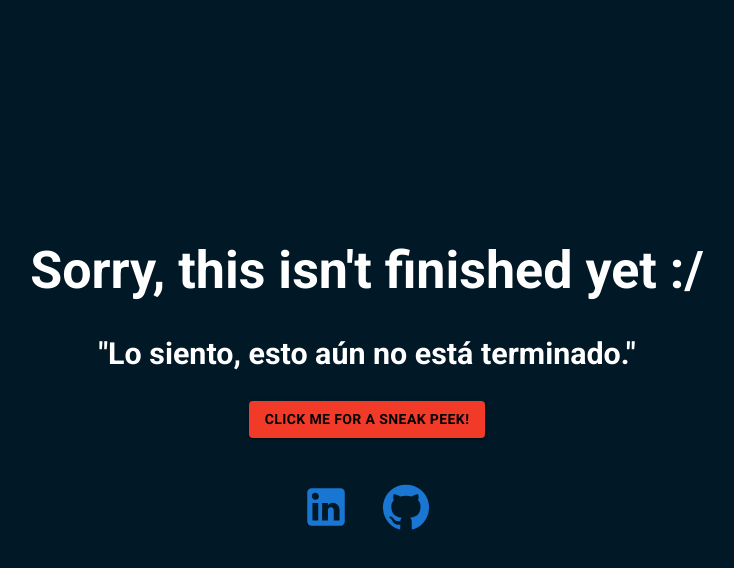
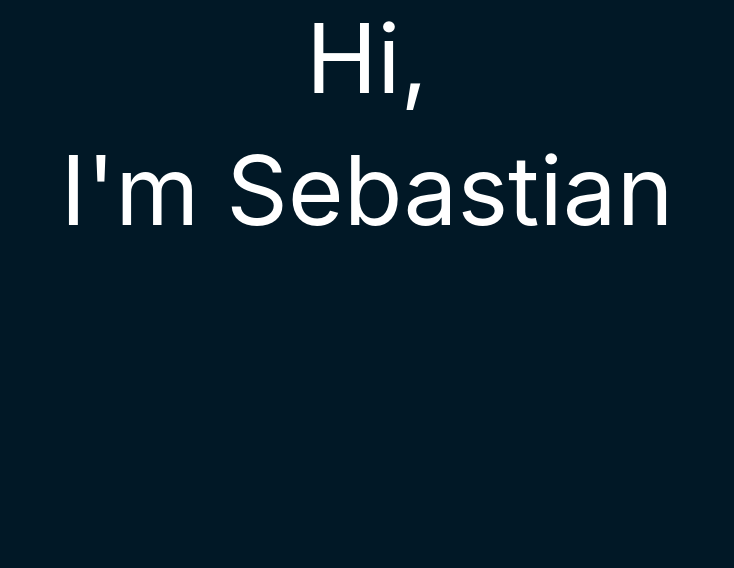
Before and after one commit to her4z/web-cv, a React (Create React App) app: page / in a window 1280 px wide. Shown: the top 568 px of the page, without its empty margins (273-1007 px from the left). Built offline with nearby package versions, Linux system fonts and the light colour scheme.

Commit message:
home cleared and basic text animations added

```diff
--- a/package.json
+++ b/package.json
@@ -14,6 +14,7 @@
     "@types/node": "^12.0.0",
     "@types/react": "^17.0.0",
     "@types/react-dom": "^17.0.0",
+    "animate.css": "^4.1.1",
     "react": "^17.0.2",
     "react-dom": "^17.0.2",
     "react-scripts": "4.0.3",
--- a/src/App.tsx
+++ b/src/App.tsx
@@ -9,6 +9,7 @@ class App extends React.Component {
       <div className="App">
           <link rel="stylesheet" href="https://fonts.googleapis.com/css?family=Roboto:300,400,500,700&display=swap" />
           <link rel="stylesheet" href="https://fonts.googleapis.com/icon?family=Material+Icons" />
+          <link rel="stylesheet" href="https://cdnjs.cloudflare.com/ajax/libs/animate.css/4.1.1/animate.min.css"/>
           <Home></Home>
       </div>
     );
--- a/src/components/Home/Home.css
+++ b/src/components/Home/Home.css
@@ -1,28 +1,15 @@
 @import url('https://fonts.googleapis.com/css2?family=Roboto&display=swap');
-h1{
-    font-family: 'Roboto', sans-serif;
-    text-align: center;
-}
-h3{
-    font-family: 'Roboto', sans-serif;
-    text-align: center;
-}
-.button-troll{
-    font-family: 'Roboto', sans-serif;
-    width: fit-content;
-    margin: 0 auto;
-}
 .container{
     width: 100%;
     background-color: #011826;
     color: white;
-    font-size: calc(10px + 2vmin);
-    margin-top: 30vh;
 }
-.social-buttons{
-    margin-top: 3%;
+.welcome-text{
+    font-size: 6em;
+}
+.welcome-text-first{
     text-align: center;
 }
-.social-icons{
-    padding-left: 5px;
+.welcome-text-second{
+    text-align: center;
 }
--- a/src/components/Home/Home.tsx
+++ b/src/components/Home/Home.tsx
@@ -1,43 +1,44 @@
 import './Home.css';
-import React, { Component } from 'react'
-import { Button } from '@material-ui/core';
-import LinkedInIcon from '@material-ui/icons/LinkedIn';
-import GitHubIcon from '@material-ui/icons/GitHub';
+import React from 'react';
+import Grid from '@material-ui/core/Grid';
 
 
 
 
-export default class Home extends Component {
+export default class Home extends React.Component<{}, any> {
+    constructor(props:any) {
+        super(props);
+        this.state = {
+        };
+    }
+
+    componentDidMount(){
+        this.loadAnimations();
+    }
+
+    loadAnimations(){
+        this.setState({
+            firstAnimation: 'animate__fadeInLeft',
+            secondAnimation: 'animate__fadeInRight'
+        })
+    }
+
     render() {
         return (
             <div className="container" style={{width: '100%', height: '100%'}}>
-                <h1>Sorry, this isn't finished yet :/</h1>
-                <h3>"Lo siento, esto aún no está terminado."</h3>
-                <div className="button-troll">
-                    <Button
-                        target="_blank"
-                        href="https://youtu.be/dQw4w9WgXcQ"
-                        variant="contained"
-                        style={{backgroundColor: '#F23A29', color: 'black', fontWeight: 600}}
-                    >Click me for a sneak peek!</Button>
-                </div>
-                <div className="social-buttons">
-                    <Button
-                    className="button_icon"
-                    href="https://www.linkedin.com/in/sebastianheras/"
-                    target="_blank"
-                    startIcon={<LinkedInIcon className="social-icons" style={{height: '50px', width: '50px'}}/>}
-                    classes={{ startIcon: 'social-icons' }}
+                <Grid container spacing={2}>
+                    <Grid item xs={12} className="welcome-text">
+                        <div className={`welcome-text-first animate__animated ${this.state.firstAnimation}`}>
+                            <text>Hi,</text>
+                        </div>
+                    </Grid>
+                    <Grid item xs={12} className="welcome-text">
+                        <div className={`welcome-text-second animate__animated ${this.state.secondAnimation}`}>
+                            <text >I'm Sebastian</text>
+                        </div>
+                    </Grid>
 
-                    />
-                    <Button
-                    className="button_icon"
-                    href="https://github.com/her4z"
-                    target="_blank"
-                    startIcon={<GitHubIcon className="social-icons" style={{height: '50px', width: '50px'}}/>}
-                    classes={{ startIcon: 'social-icons' }}
-                    />
-                </div>
+                </Grid>
             </div>
         )
     }
```
